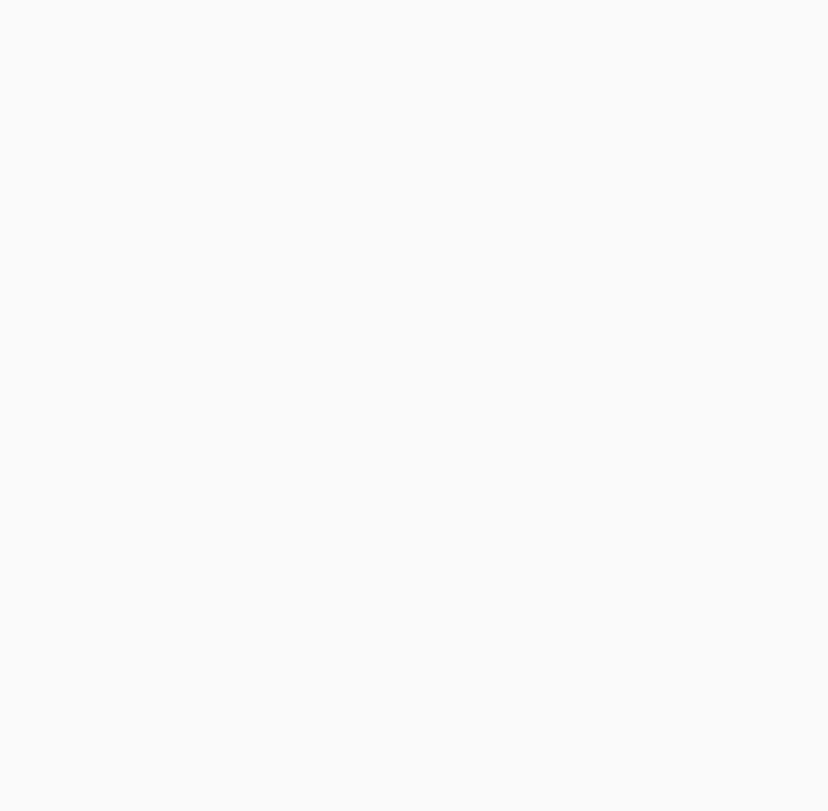
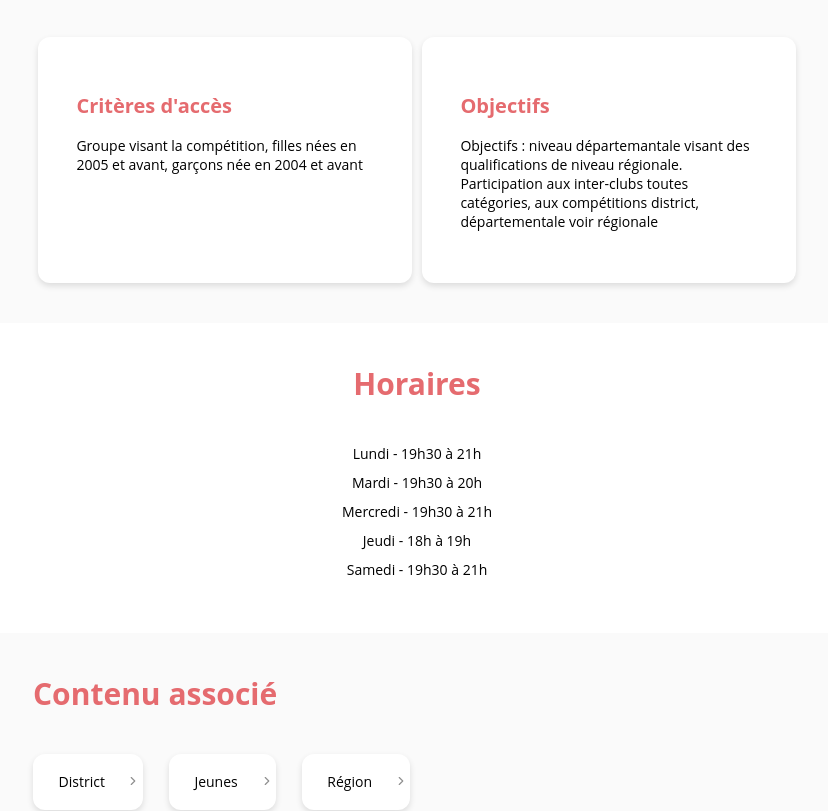
Before and after one commit to LucasLelaidier/CNA, a React (Create React App) app: page /groupe-avenir in a window 1280 px wide. Shown: the part 180-991 px from the top of the page, without its empty margins (223-1051 px from the left). Before the commit the page ends 800 px from the top, so only its background shows below. Built offline with nearby package versions, Linux system fonts and the light colour scheme.

Commit message:
avenir page

```diff
--- a/src/components/header/Header.js
+++ b/src/components/header/Header.js
@@ -62,7 +62,7 @@ class Header extends React.Component {
                             <a href="e"> Natation de course </a>
                             <i className="chevron" data-feather="chevron-right"></i>
                             <ul className="dropdown side">
-                                <li> <a href="e"> Avenir </a> </li>
+                                <li> <a href="/groupe-avenir"> Avenir </a> </li>
                                 <li> <a href="e"> Departement </a> </li>
                                 <li> <a href="e"> District </a> </li>
                                 <li> <a href="e"> Aquagym </a> </li>
--- /dev/null
+++ b/src/pages/GroupeAvenir/GroupeAvenir.js
@@ -0,0 +1,74 @@
+import React, { Component } from 'react'
+import './groupeAvenir.css'
+
+import Header from 'components/header/Header'
+import Footer from 'components/footer/Footer'
+
+class GroupeAvenir extends Component {
+	render() {
+		return (
+            <body>
+                <Header logoPath="public\email.svg" />
+
+                <div className="container grey">
+                    <h1> Natation de course - Groupe Avenir </h1>
+
+                    <div className="presentations">
+                        <div className="presentation">
+                            <h2> Critères d'accès </h2>
+
+                            <p>
+                                Groupe visant la compétition, filles nées en 2005 et avant, garçons née en 2004 et avant
+                            </p>
+                        </div>
+
+                        <div className="presentation">
+                            <h2> Objectifs </h2>
+
+                            <p>
+                                Objectifs : niveau départemantale visant des qualifications de niveau régionale.<br/>
+                                Participation aux inter-clubs toutes catégories, aux compétitions district, départementale voir régionale
+                            </p>
+                        </div>
+                    </div>
+                </div>
+
+                <div class="container white">
+                    <h1 className="centered"> Horaires </h1>
+                    <ul className="horaires centered">
+                        <li> Lundi - 19h30 à 21h </li>
+                        <li> Mardi - 19h30 à 20h </li>
+                        <li> Mercredi - 19h30 à 21h </li>
+                        <li> Jeudi - 18h à 19h </li>
+                        <li> Samedi - 19h30 à 21h </li>
+                    </ul>
+                </div>
+
+                <div className="container grey">
+                    <h1> Contenu associé </h1>
+
+                    <div className="associated">
+                        <div className="element">
+                            District
+                            <i className="chevron" data-feather="chevron-right"></i>
+                        </div>
+
+                        <div className="element">
+                            Jeunes
+                            <i className="chevron" data-feather="chevron-right"></i>
+                        </div>
+
+                        <div className="element">
+                            Région
+                            <i className="chevron" data-feather="chevron-right"></i>
+                        </div>
+                    </div>
+                </div>
+
+                <Footer />
+            </body>
+        )
+    }
+}
+
+export default GroupeAvenir;
--- /dev/null
+++ b/src/pages/GroupeAvenir/groupeAvenir.css
@@ -0,0 +1,59 @@
+.presentations {
+    display: flex;
+}
+
+.presentation {
+    background: white;
+    border-radius: 12px;
+    box-shadow: 0 3px 6px rgba(0, 0, 0, 0.12);
+    padding: 3vw;
+    width: 45%;
+    display: inline-block;
+    margin: 0 5px 0 5px;
+}
+
+.presentation h2 {
+    font-size: 20px;
+    color: #E56B6F;
+}
+
+.presentation p {
+    font-size: 14px;
+}
+
+.horaires {
+    font-size: 14px;
+    list-style: none;
+}
+
+.horaires li {
+    margin-top: 10px;
+}
+
+.centered {
+    text-align: center;
+    padding: 0;
+}
+
+.associated {
+    display: flex;
+}
+
+.associated .element {
+    background: white;
+    border-radius: 12px;
+    box-shadow: 0 3px 6px rgba(0, 0, 0, 0.12);
+    font-size: 14px;
+    height: 7vh;
+    padding: 0 3vw 0 2vw;
+    line-height: 7vh;
+    position: relative;
+    margin: 0 2vw 0 0;
+}
+
+.associated .element .chevron {
+    position: absolute;
+    left: 80%;
+    top: 35%;
+    color: #909090;
+}
--- a/src/pages/homePage/homePage.css
+++ b/src/pages/homePage/homePage.css
@@ -49,7 +49,7 @@ section {
 }
 
 h1 {
-    font-size: 2em;
+    font-size: 30px;
     font-weight: bold;
     color: #E56B6F;
     margin: 0 0 5vh 0;
--- a/src/routes.js
+++ b/src/routes.js
@@ -2,6 +2,7 @@ import React from 'react'
 import { BrowserRouter as Router, Route } from 'react-router-dom'
 
 import HomePage from 'pages/homePage/HomePage'
+import GroupeAvenir from 'pages/GroupeAvenir/GroupeAvenir'
 
 export default function MainRouter () {
     return (
@@ -9,6 +10,7 @@ export default function MainRouter () {
             <div>
                 <Route exact path="/" component={HomePage}/>
                 <Route exact path="/home" component={HomePage}/>
+                <Route exact path="/groupe-avenir" component={GroupeAvenir}/>
             </div>
         </Router>
     )
```
